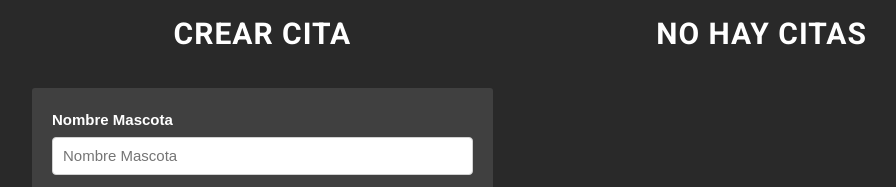
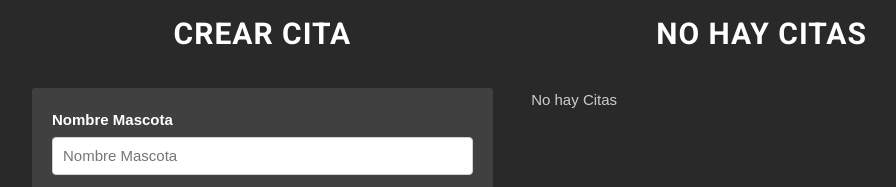
Before and after one commit to SebaGNH/Administrador-de-Mascotas-react, a React (Create React App) app: page / in a window 1280 px wide. Shown: the top 187 px of the page, without its empty margins (128-1024 px from the left). Built offline with nearby package versions, Linux system fonts and the light colour scheme.

Commit message:
se actualizó lugar en el que está el map

```diff
--- a/src/App.js
+++ b/src/App.js
@@ -33,6 +33,20 @@ const App = () => {
     //Mensaje Condicional
     const titulo_citas = citasPactadas.length === 0 ? 'No hay Citas' : 'Administra tus citas';
 
+    //Esta es otra manera de mostrar sin llenar de código en html
+    let cita_map = <p>No hay Citas</p>
+    if (citasPactadas.length > 0) {
+        cita_map = citasPactadas.map((citasPactadas)=>(
+            <Cita
+                key={citasPactadas.id}
+                citasPactadas={citasPactadas}
+                eliminarCita={eliminarCita}
+                />
+        ))
+    }
+
+
+
 
     //useEffect - Ciclos de vida
     //equivale a componentDidMount y componentDidUpdate, escucha cada vez que cambia
@@ -46,6 +60,8 @@ const App = () => {
 
     },[citasPactadas]); //Par que se ejecute una sola vez debemos agregarle un arreglo vacío al final
     //Si le pasamos un hook como "citasPactadas", este trabajará cada vez que este cambie
+
+
 
 
     return (
@@ -62,13 +78,14 @@ const App = () => {
 
                 <div className="one-half column">
                     <h2>{titulo_citas}</h2>
-                    {citasPactadas.map((citasPactadas)=>(
+                    {cita_map}
+                    {/* {citasPactadas.map((citasPactadas)=>(
                         <Cita
                             key={citasPactadas.id}
                             citasPactadas={citasPactadas}
                             eliminarCita={eliminarCita}
                             />
-                    ))}
+                    ))} */}
                 </div>
             </div>
         </div>
```
